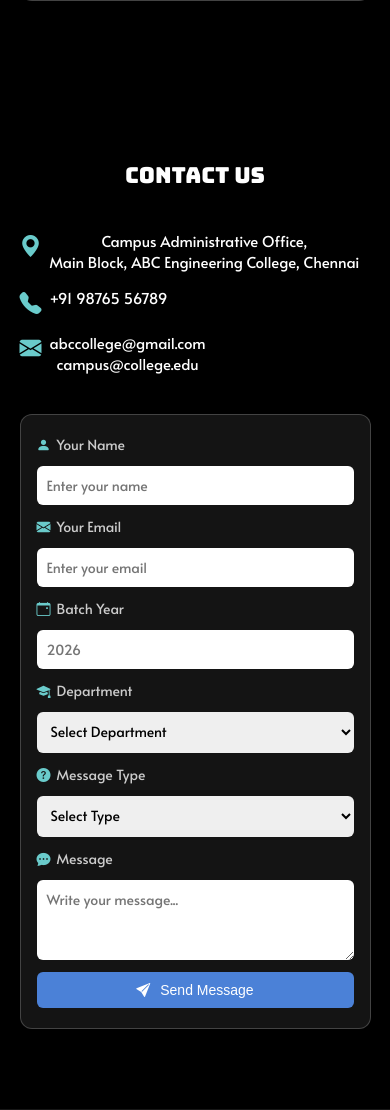
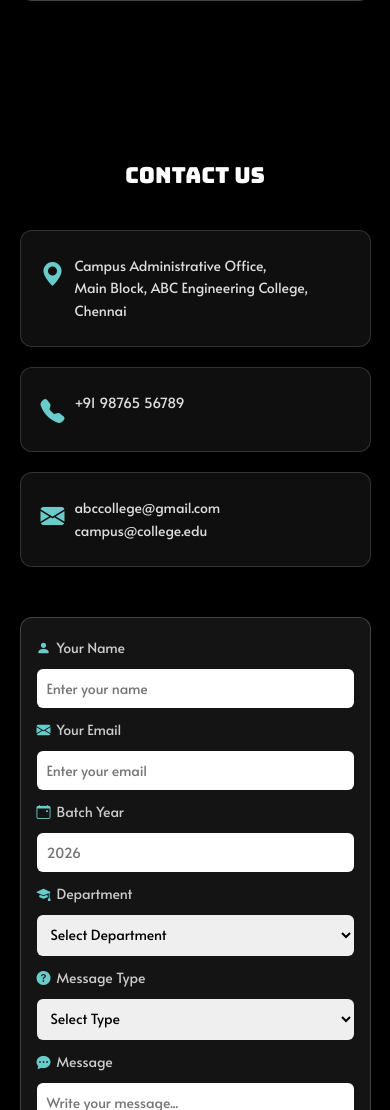
Before and after one commit to jeni-g/campusportal, a Django app: page / in a window 390 px wide. Shown: the part 5390-6500 px from the top of the page. Run offline with Django 5.2, Linux system fonts and the light colour scheme; some web fonts are replaced.

Commit message:
fix: improve contact info card layout for mobile responsiveness

```diff
--- a/myapp/static/myapp/css/style.css
+++ b/myapp/static/myapp/css/style.css
@@ -445,22 +445,41 @@ transform:translateY(-20px);
 }
 .contact-info {
     display: flex;
-    justify-content: space-between;
-    align-items: center;
+    justify-content: center;
+    align-items: stretch;
     flex-wrap: wrap;
-    gap: 15px;
-    margin-bottom: 40px;
+    gap: 20px;
+    margin-bottom: 50px;
 }
 .info {
     display: flex;
-    align-items: flex-start;
-    gap: 8px;
-    font-size: 15px;
-    max-width: 300px;
+    flex-direction: column;
+    align-items: center;
+    text-align: center;
+    gap: 10px;
+    background: rgba(255, 255, 255, 0.06);
+    border: 1px solid rgba(255, 255, 255, 0.15);
+    border-radius: 12px;
+    padding: 24px 20px;
+    width: 200px;
+    flex: 1 1 180px;
+    max-width: 240px;
+    transition: 0.3s;
+}
+.info:hover {
+    transform: translateY(-4px);
+    background: rgba(255, 255, 255, 0.1);
+    box-shadow: 0 8px 20px rgba(0,0,0,0.3);
 }
 .info i {
     color: #6acbcb;
-    font-size: 22px;
+    font-size: 30px;
+}
+.info p {
+    font-size: 14px;
+    color: #ddd;
+    line-height: 1.6;
+    margin: 0;
 }
 .contact-form {
     margin: auto;
@@ -648,10 +667,19 @@ transform:translateY(-20px);
     /* Contact */
     .contact-info {
         flex-direction: column;
+        align-items: center;
+    }
+    .info {
+        width: 100%;
+        max-width: 100%;
+        flex: none;
+        flex-direction: row;
+        text-align: left;
         align-items: flex-start;
     }
-    .info {
-        max-width: 100%;
+    .info i {
+        font-size: 24px;
+        margin-top: 2px;
     }
     .contact-form {
         padding: 20px 16px;
```
